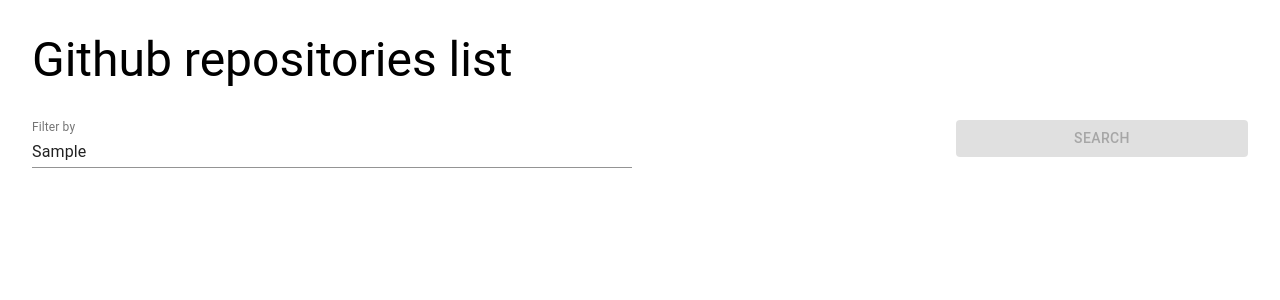
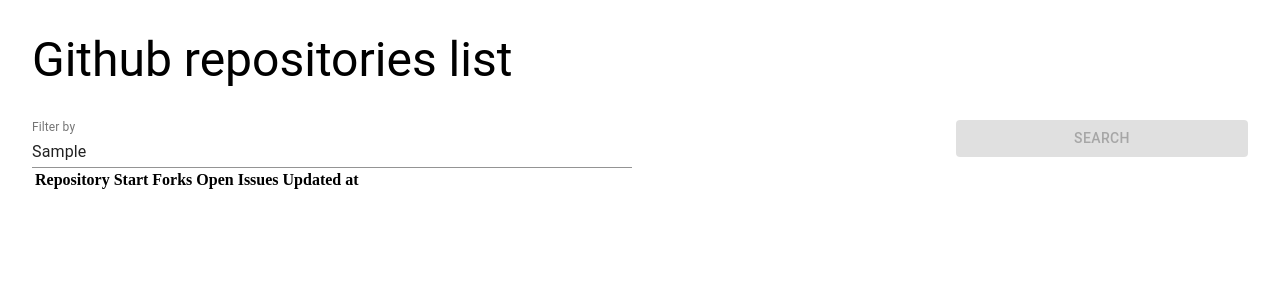
Before and after one commit to josearicapa/github-search-tdd, a React (Create React App) app: page / in a window 1280 px wide. Both pictures are taken after typing "Sample" into the empty fields and a click on the button "SEARCH". Shown: the top 300 px of the page. Built offline with nearby package versions, Linux system fonts and the light colour scheme.

Commit message:
feat: Add columns on table
The header table: Repository, stars, forks, open issues and updated at

```diff
--- a/src/components/github-search-page/git-hub-search-page.js
+++ b/src/components/github-search-page/git-hub-search-page.js
@@ -44,7 +44,17 @@
         </Grid>
       </Grid>
       {isSearchApplied ? (
-        <table />
+        <table>
+          <thead>
+            <tr>
+              <th>Repository</th>
+              <th>Start</th>
+              <th>Forks</th>
+              <th>Open Issues</th>
+              <th>Updated at</th>
+            </tr>
+          </thead>
+        </table>
       ) : (
         <Box
           display="flex"
```
Also changed, not shown: 1 other file (tests, documents, lock files or other folders).
